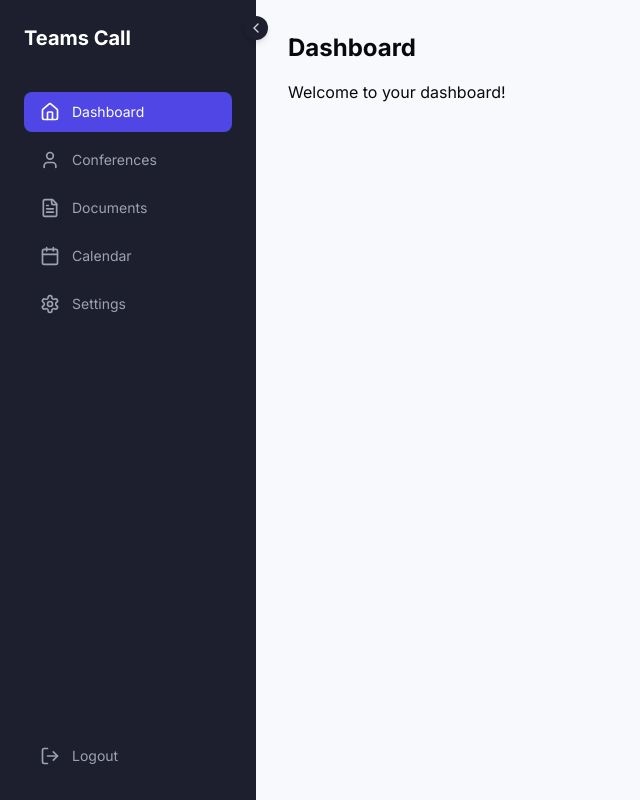
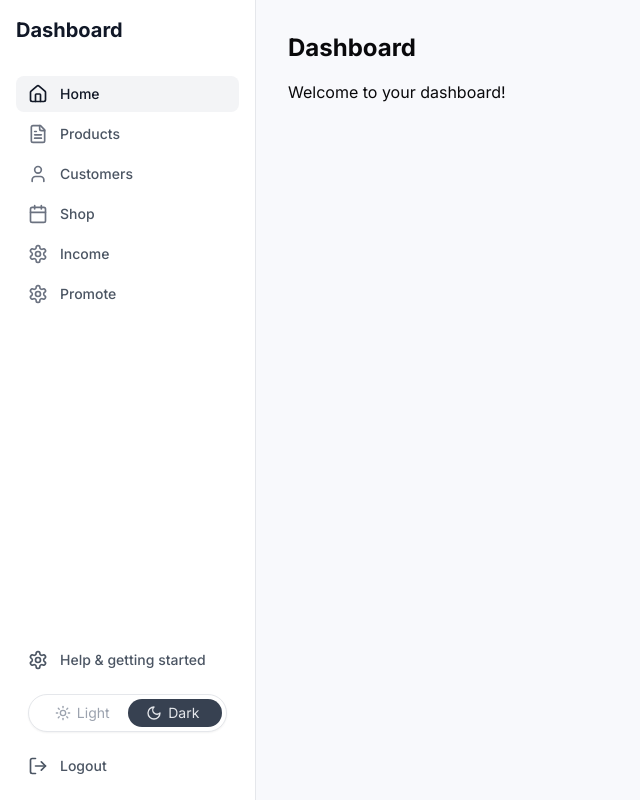
Before and after one commit to 1liale/DebateModAI, a Next.js app in the folder frontend/: page /app/dashboard in a window 1280 px wide. Shown: the whole page, without its empty margins (0-640 px from the left). Built offline with nearby package versions, Linux system fonts and the light colour scheme; no server answers.

Commit message:
modified sidebar

```diff
--- a/frontend/src/components/layout/SideBar.tsx
+++ b/frontend/src/components/layout/SideBar.tsx
@@ -3,6 +3,8 @@ import Link from 'next/link'
 import { useState } from 'react'
 import { useClerk } from "@clerk/nextjs"
 import { useRouter } from 'next/router'
+import { useTheme } from "next-themes"
+import { ThemeSwitch } from "@/components/misc/ThemeWidget"
 
 type MenuItem = {
   section?: string;
@@ -12,12 +14,12 @@ type MenuItem = {
 }
 
 const menuItems: MenuItem[] = [
-  { section: 'Main' },
-  { title: "Dashboard", icon: Home, url: "/app/dashboard" },
-  { title: "Conferences", icon: User, url: "/app/conferences" },
-  { title: "Documents", icon: FileText, url: "/app/documents" },
-  { title: "Calendar", icon: Calendar, url: "/app/calendar" },
-  { title: "Settings", icon: Settings, url: "/app/settings" },
+  { title: "Home", icon: Home, url: "/app/dashboard" },
+  { title: "Products", icon: FileText, url: "/app/products" },
+  { title: "Customers", icon: User, url: "/app/customers" },
+  { title: "Shop", icon: Calendar, url: "/app/shop" },
+  { title: "Income", icon: Settings, url: "/app/income" },
+  { title: "Promote", icon: Settings, url: "/app/promote" },
 ]
 
 export function Sidebar() {
@@ -34,55 +36,61 @@ export function Sidebar() {
     <aside className={`relative h-full flex-shrink-0 transition-all duration-300 ${
       isOpen ? 'w-64' : 'w-20'
     }`}>
-      <div className="h-screen flex flex-col items-stretch justify-start bg-[#1e1f2e]">
-        <button
-          onClick={() => setIsOpen(!isOpen)}
-          className="absolute -right-3 top-4 z-10 rounded-full bg-[#1e1f2e] p-1 shadow-md hover:bg-gray-700"
-        >
-          {isOpen ? <ChevronLeft className="h-4 w-4 text-gray-300" /> : <ChevronRight className="h-4 w-4 text-gray-300" />}
-        </button>
-
-        <div className="flex h-full flex-col items-stretch justify-start px-6 py-6">
-          <div className={`mb-8 ${isOpen ? 'pr-16' : 'pr-2'}`}>
+      <div className="h-screen flex flex-col items-stretch justify-start bg-white dark:bg-gray-900 border-r border-gray-200 dark:border-gray-800">
+        <div className="flex h-full flex-col items-stretch justify-start px-4 py-4">
+          <div className="mb-8">
             <Link href="/app">
-              <span className={`text-xl font-bold text-white ${!isOpen && 'hidden'}`}>Teams Call</span>
-              {!isOpen && <span className="text-xl font-bold text-white">TC</span>}
+              <span className="text-xl font-bold text-gray-900 dark:text-white">
+                {isOpen ? 'Dashboard' : 'D'}
+              </span>
             </Link>
           </div>
 
-          <div className="flex flex-col items-stretch space-y-2">
+          <div className="flex flex-col items-stretch space-y-1">
             {menuItems.map((item, index) => (
-              <div key={index}>
-                {!item.section && (
-                  <Link href={item.url || '#'}>
+              <Link key={index} href={item.url || '#'}>
                 <button
-                      className={`flex w-full items-center gap-3 px-4 py-2.5 rounded-lg transition-colors ${
+                  className={`flex w-full items-center gap-3 px-3 py-2 rounded-lg transition-colors ${
                     router.pathname === item.url
-                          ? 'bg-[#4f46e5] text-white'
-                          : 'hover:bg-[#282a3a] text-gray-400 hover:text-gray-200'
+                      ? 'bg-gray-100 dark:bg-gray-800 text-gray-900 dark:text-white'
+                      : 'text-gray-600 dark:text-gray-400 hover:bg-gray-50 dark:hover:bg-gray-800'
                   }`}
                 >
                   {item.icon && (
                     <item.icon className={`h-5 w-5 ${
-                          router.pathname === item.url ? 'text-white' : 'text-gray-400'
+                      router.pathname === item.url
+                        ? 'text-gray-900 dark:text-white'
+                        : 'text-gray-500 dark:text-gray-400'
                     }`}
                   />
                   )}
-                      {isOpen && <span className="text-sm">{item.title}</span>}
+                  {isOpen && <span className="text-sm font-medium">{item.title}</span>}
                 </button>
               </Link>
-                )}
-              </div>
             ))}
           </div>
 
           <div className="flex-grow" />
+
+          <Link href="/help">
+            <button className="flex w-full items-center gap-3 px-3 py-2 text-gray-600 dark:text-gray-400 hover:bg-gray-50 dark:hover:bg-gray-800 rounded-lg">
+              <Settings className="h-5 w-5" />
+              {isOpen && <span className="text-sm font-medium">Help & getting started</span>}
+            </button>
+          </Link>
+
+          {isOpen && (
+            <div className="mt-4 px-3">
+              <ThemeSwitch />
+            </div>
+          )}
+
           <button
-            className="flex items-center gap-3 px-4 py-2.5 text-gray-400 hover:text-gray-200 hover:bg-[#282a3a] rounded-lg"
+            className="mt-4 flex items-center gap-3 px-3 py-2 text-gray-600 dark:text-gray-400 hover:bg-gray-50 dark:hover:bg-gray-800 rounded-lg"
             onClick={handleLogout}
           >
             <LogOut className="h-5 w-5" />
-            {isOpen && <span className="text-sm">Logout</span>}
+            {isOpen && <span className="text-sm font-medium">Logout</span>}
           </button>
         </div>
       </div>
--- a/frontend/src/components/misc/ThemeWidget.tsx
+++ b/frontend/src/components/misc/ThemeWidget.tsx
@@ -26,22 +26,31 @@ export function ThemeSwitch() {
 
   return (
     <div
-      className="flex items-center gap-2 rounded-full bg-white dark:bg-gray-800 px-1 py-1 shadow-sm border border-gray-200 dark:border-gray-700"
+      className="relative flex items-center w-full rounded-full bg-white dark:bg-gray-800 px-2 py-1 shadow-sm border border-gray-200 dark:border-gray-700 cursor-pointer"
       role="button"
-      onClick={() => setTheme( theme === "light" ? "dark" : "light")}
+      onClick={() => setTheme(theme === "light" ? "dark" : "light")}
       aria-label="Toggle theme"
     >
+      {/* Sliding background */}
       <div
-        className={`flex items-center justify-center w-6 h-6 rounded-full transition-colors duration-200
-          ${theme === 'light' ? 'bg-gray-100' : ''}`}
-      >
-        <Sun className={`h-4 w-4 ${theme === 'light' ? 'text-gray-900' : 'text-gray-400'}`} />
-      </div>
-      <div
-        className={`flex items-center justify-center w-6 h-6 rounded-full transition-colors duration-200
-          ${!theme || theme === 'dark' ? 'bg-gray-700' : ''}`}
-      >
-        <Moon className={`h-4 w-4 ${!theme ||theme === 'dark' ? 'text-gray-200' : 'text-gray-400'}`} />
+        className={`absolute inset-[4px] w-[calc(50%-4px)] rounded-full transition-all duration-300 ease-in-out
+          ${theme === 'light' ? 'left-[4px] bg-gray-100' : 'left-[calc(50%)] bg-gray-700'}`}
+      />
+
+      {/* Content container */}
+      <div className="relative flex w-full">
+        <div className="flex items-center justify-center gap-1.5 w-1/2 px-2 py-1 z-10">
+          <Sun className={`h-4 w-4 transition-colors duration-200 ${theme === 'light' ? 'text-gray-900' : 'text-gray-400'}`} />
+          <span className={`text-sm transition-colors duration-200 ${theme === 'light' ? 'text-gray-900' : 'text-gray-400'}`}>
+            Light
+          </span>
+        </div>
+        <div className="flex items-center justify-center gap-1.5 w-1/2 px-2 py-1 z-10">
+          <Moon className={`h-4 w-4 transition-colors duration-200 ${!theme || theme === 'dark' ? 'text-gray-200' : 'text-gray-400'}`} />
+          <span className={`text-sm transition-colors duration-200 ${!theme || theme === 'dark' ? 'text-gray-200' : 'text-gray-400'}`}>
+            Dark
+          </span>
+        </div>
       </div>
     </div>
   )
--- /dev/null
+++ b/frontend/src/pages/app/index.tsx
@@ -0,0 +1,12 @@
+import { useEffect } from 'react';
+import { useRouter } from 'next/router';
+
+export default function App() {
+  const router = useRouter();
+
+  useEffect(() => {
+    router.replace('/app/dashboard');
+  }, [router]);
+
+  return null;
+}
```
Lines whose indentation alone changed are shown as unchanged.
